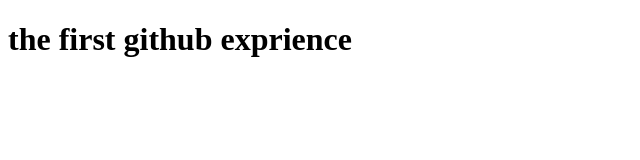
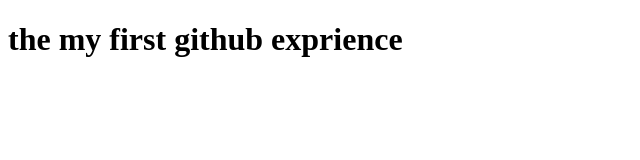
Before and after one commit to bonsii2/first-project, a plain HTML site: page index.html in a window 1280 px wide. Shown: the whole page, without its empty margins (0-640 px from the left). Drawn offline with Linux system fonts and the light colour scheme.

Commit message:
change forgeted content

```diff
--- a/index.html
+++ b/index.html
@@ -6,7 +6,7 @@
     <title>im bonsaa</title>
 </head>
 <body>
-    <h1>the first github exprience</h1>
+    <h1>the  my first  github exprience</h1>
 
 </body>
 </html>
```
